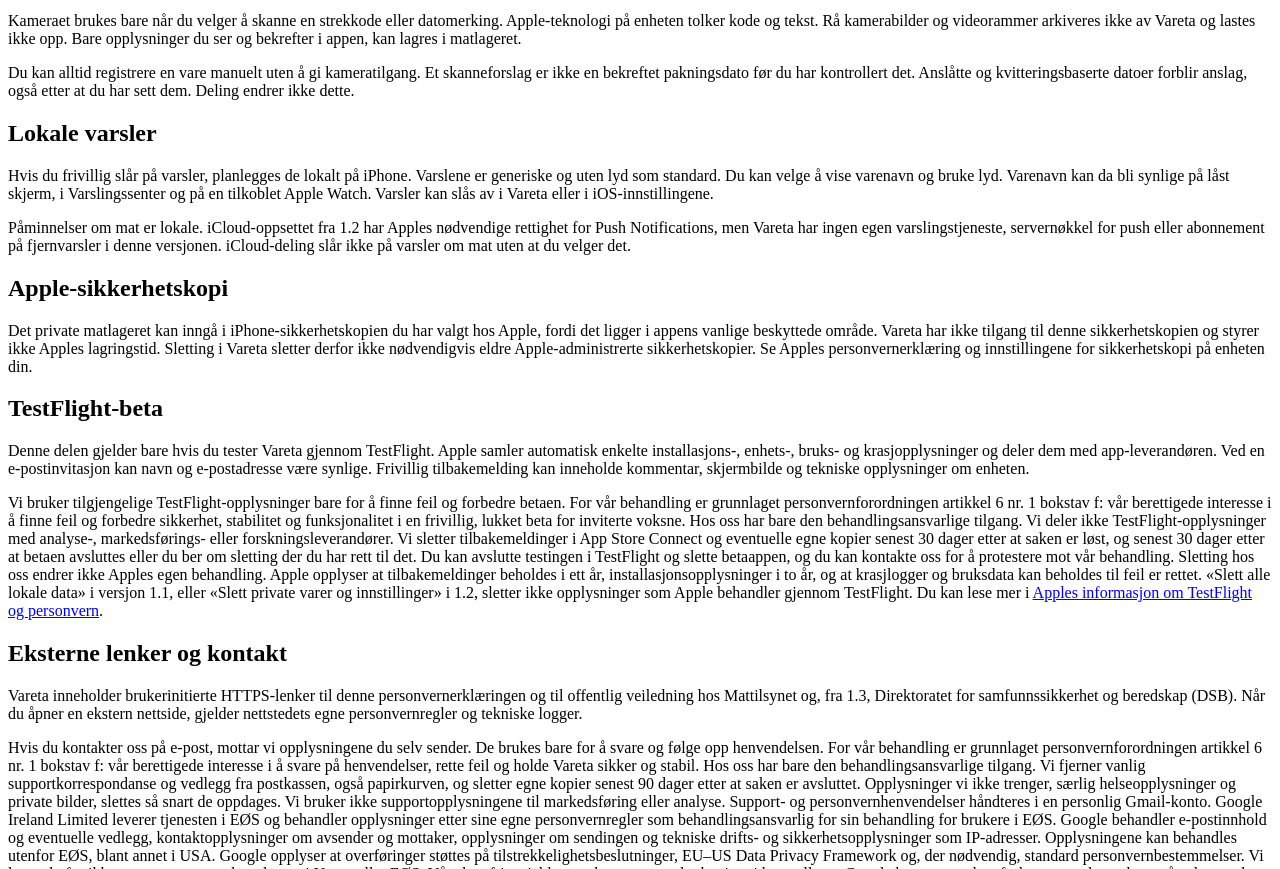
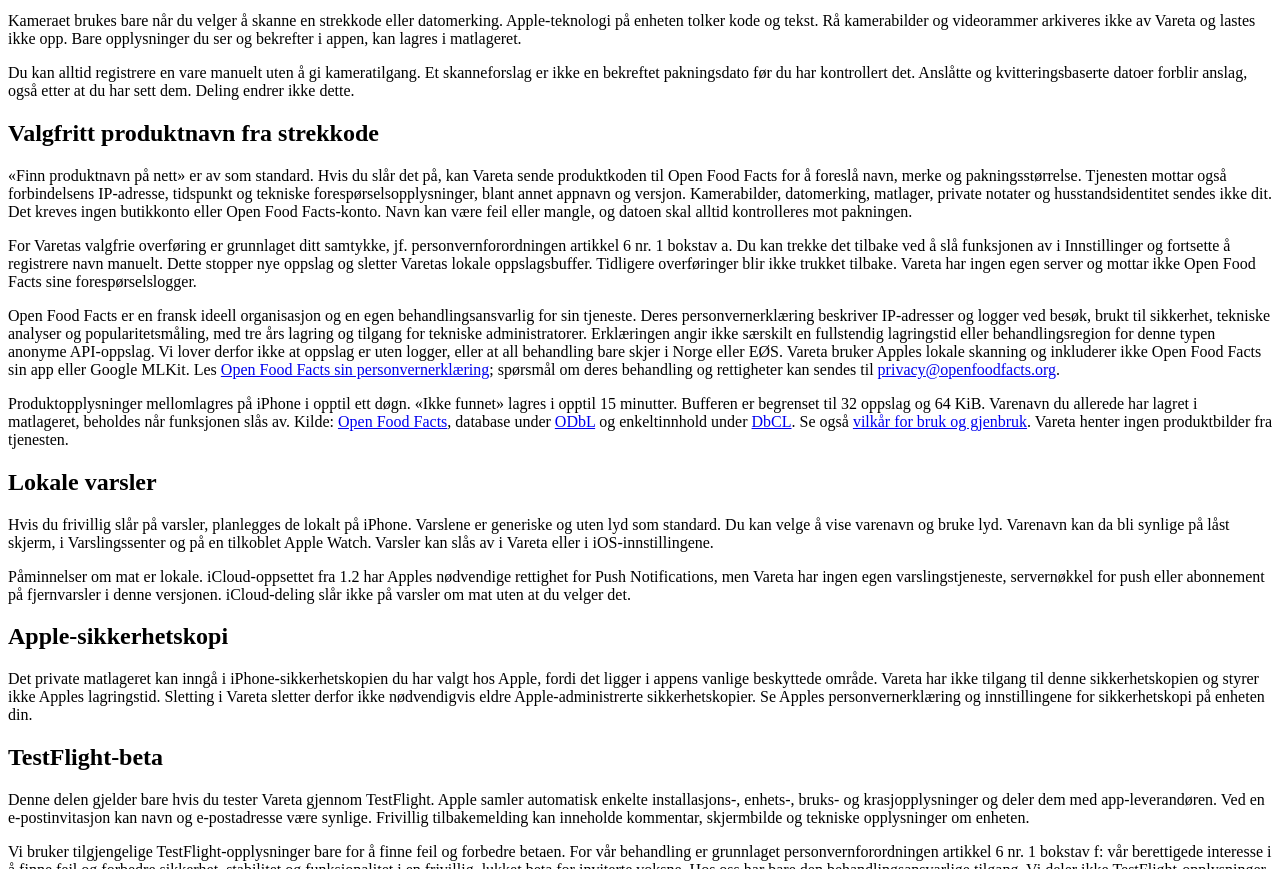
Before and after one commit to Browsern1/vareta-pages, a plain HTML site: page personvern/index.html in a window 1280 px wide. Shown: the part 1480-2349 px from the top of the page. Drawn offline with Linux system fonts and the light colour scheme.

Commit message:
Disclose optional Open Food Facts lookup for scanner build 19

```diff
--- a/personvern/index.html
+++ b/personvern/index.html
@@ -11,7 +11,7 @@
     <main>
       <header>
         <h1>Personvernerklæring for Vareta</h1>
-        <p>Sist oppdatert: <time datetime="2026-09-30">30. september 2026</time></p>
+        <p>Sist oppdatert: <time datetime="2026-10-02">2. oktober 2026</time></p>
       </header>
 
       <section>
@@ -142,6 +142,49 @@
           Du kan alltid registrere en vare manuelt uten å gi kameratilgang. Et skanneforslag er
           ikke en bekreftet pakningsdato før du har kontrollert det. Anslåtte og kvitteringsbaserte
           datoer forblir anslag, også etter at du har sett dem. Deling endrer ikke dette.
+        </p>
+      </section>
+
+      <section>
+        <h2>Valgfritt produktnavn fra strekkode</h2>
+        <p>
+          «Finn produktnavn på nett» er av som standard. Hvis du slår det på, kan Vareta sende
+          produktkoden til Open Food Facts for å foreslå navn, merke og pakningsstørrelse.
+          Tjenesten mottar også forbindelsens IP-adresse, tidspunkt og tekniske
+          forespørselsopplysninger, blant annet appnavn og versjon. Kamerabilder, datomerking,
+          matlager, private notater og husstandsidentitet sendes ikke dit. Det kreves ingen
+          butikkonto eller Open Food Facts-konto. Navn kan være feil eller mangle, og datoen
+          skal alltid kontrolleres mot pakningen.
+        </p>
+        <p>
+          For Varetas valgfrie overføring er grunnlaget ditt samtykke, jf. personvernforordningen
+          artikkel 6 nr. 1 bokstav a. Du kan trekke det tilbake ved å slå funksjonen av i
+          Innstillinger og fortsette å registrere navn manuelt. Dette stopper nye oppslag og
+          sletter Varetas lokale oppslagsbuffer. Tidligere overføringer blir ikke trukket tilbake.
+          Vareta har ingen egen server og mottar ikke Open Food Facts sine forespørselslogger.
+        </p>
+        <p>
+          Open Food Facts er en fransk ideell organisasjon og en egen behandlingsansvarlig for
+          sin tjeneste. Deres personvernerklæring beskriver IP-adresser og logger ved besøk,
+          brukt til sikkerhet, tekniske analyser og popularitetsmåling, med tre års lagring og
+          tilgang for tekniske administratorer. Erklæringen angir ikke særskilt en fullstendig
+          lagringstid eller behandlingsregion for denne typen anonyme API-oppslag. Vi lover
+          derfor ikke at oppslag er uten logger, eller at all behandling bare skjer i Norge
+          eller EØS. Vareta bruker Apples lokale skanning og inkluderer ikke Open Food Facts sin
+          app eller Google MLKit. Les
+          <a href="https://world.openfoodfacts.org/privacy">Open Food Facts sin personvernerklæring</a>;
+          spørsmål om deres behandling og rettigheter kan sendes til
+          <a href="mailto:privacy@openfoodfacts.org">privacy@openfoodfacts.org</a>.
+        </p>
+        <p>
+          Produktopplysninger mellomlagres på iPhone i opptil ett døgn. «Ikke funnet» lagres i
+          opptil 15 minutter. Bufferen er begrenset til 32 oppslag og 64 KiB. Varenavn du allerede
+          har lagret i matlageret, beholdes når funksjonen slås av. Kilde:
+          <a href="https://world.openfoodfacts.org/">Open Food Facts</a>, database under
+          <a href="https://opendatacommons.org/licenses/odbl/1-0/">ODbL</a> og enkeltinnhold under
+          <a href="https://opendatacommons.org/licenses/dbcl/1-0/">DbCL</a>. Se også
+          <a href="https://world.openfoodfacts.org/terms-of-use">vilkår for bruk og gjenbruk</a>.
+          Vareta henter ingen produktbilder fra tjenesten.
         </p>
       </section>
 
```
